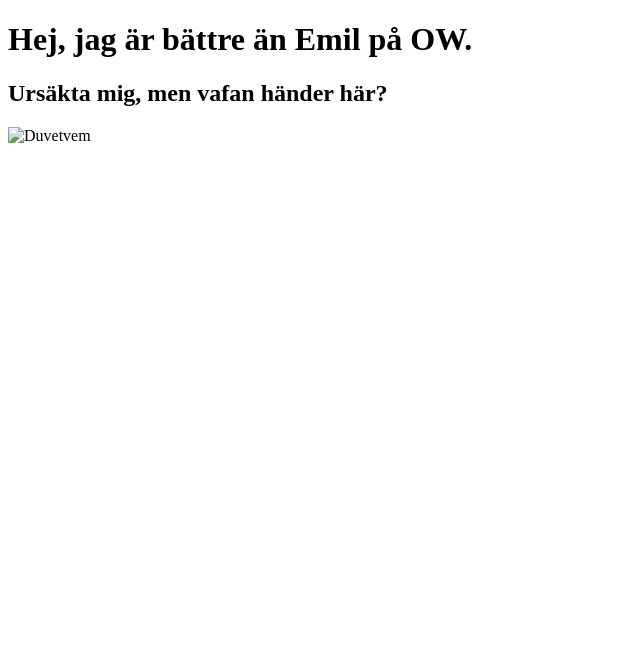
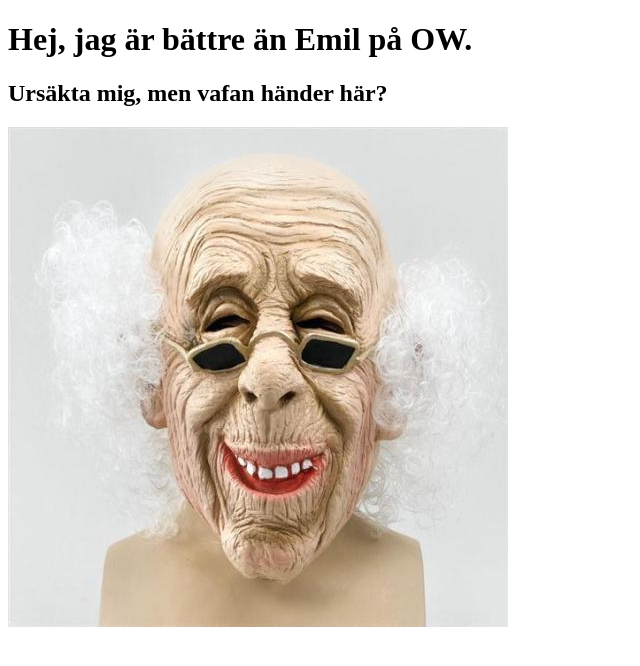
Before and after one commit to Mattans94/su17-test-repo, a plain HTML site: page www/index.html in a window 1280 px wide. Shown: the whole page, without its empty margins (0-640 px from the left). Drawn offline with Linux system fonts and the light colour scheme.

Commit message:
Revert "Auto stash before merge of "master" and "origin/master""
This reverts commit 905af6fce82300feab83325433d8601f273d26b7.

```diff
--- a/www/index.html
+++ b/www/index.html
@@ -7,7 +7,7 @@
 
 	<h1>Hej, jag är bättre än Emil på OW.</h1>
 	<h2>Ursäkta mig, men vafan händer här?</h2>
-	<img src="/gdsgdsgsdgdsYe.jpg" alt="Duvetvem">
+	<img src="ye.jpg">
 
 </body>
 </html>
```
